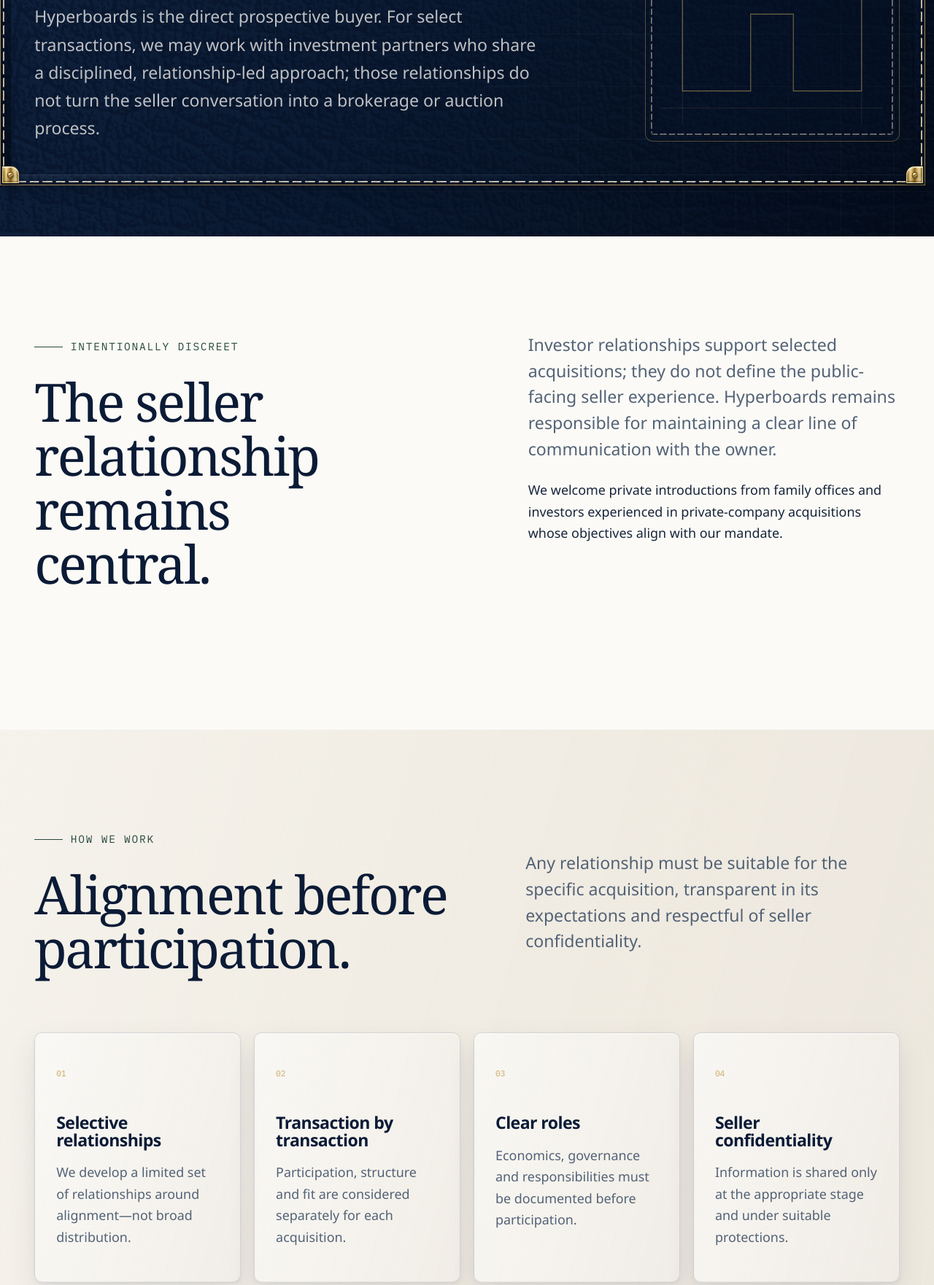
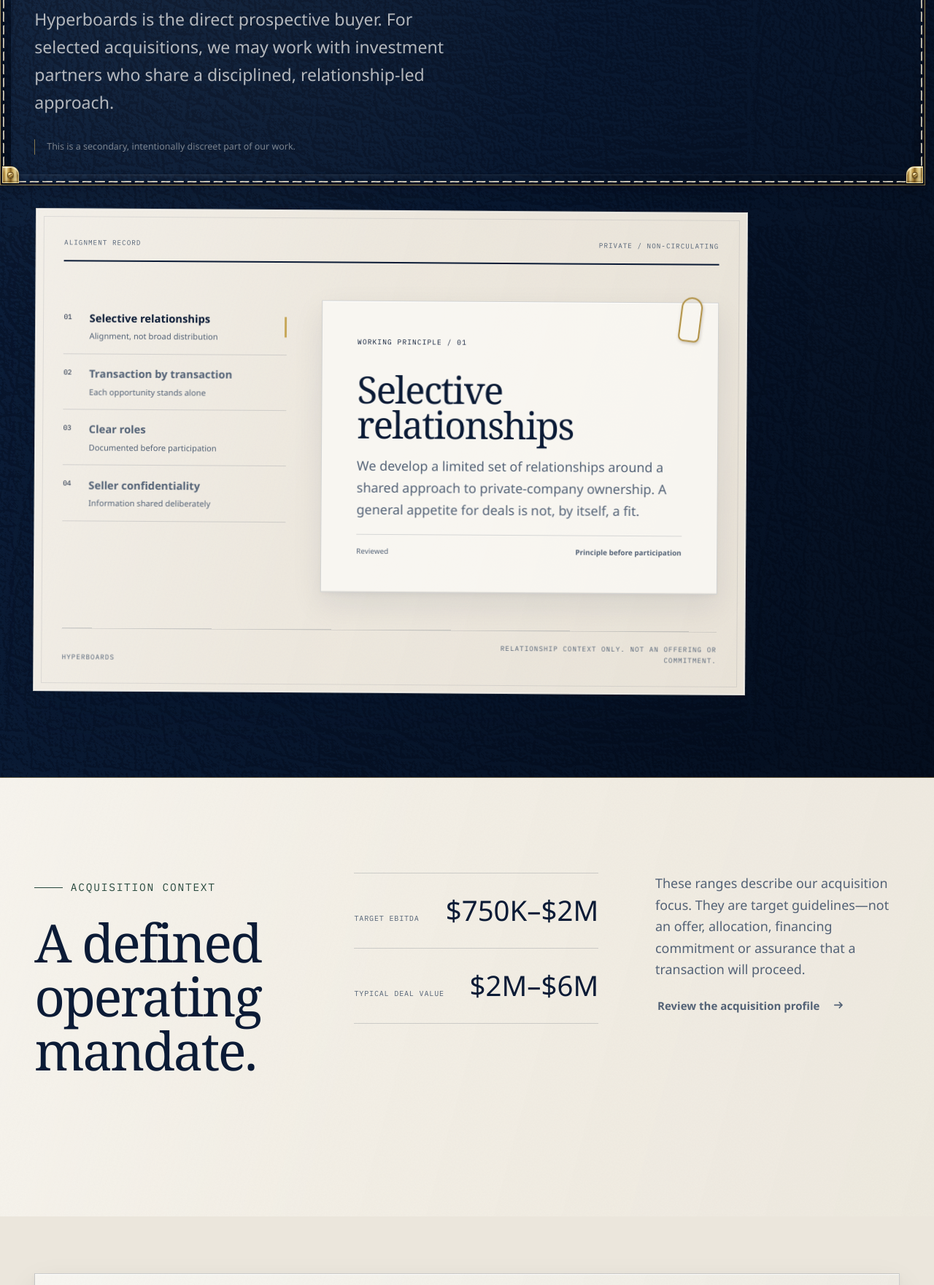
Before and after one commit to DM-ai-tools/Hyperboards, an Astro site: page /investor-relationships in a window 1280 px wide. Shown: the part 546-2307 px from the top of the page at 73% size. Built offline with nearby package versions, Linux system fonts and the light colour scheme; Astro itself is replaced by a stand-in of ours.

Commit message:
feat: create the investor Alignment Ledger

```diff
--- /dev/null
+++ b/src/components/folios/AlignmentLedger.astro
@@ -0,0 +1,333 @@
+---
+const principles = [
+  {
+    key: 'selective',
+    title: 'Selective relationships',
+    summary: 'Alignment, not broad distribution',
+    detail: 'We develop a limited set of relationships around a shared approach to private-company ownership. A general appetite for deals is not, by itself, a fit.',
+  },
+  {
+    key: 'transaction',
+    title: 'Transaction by transaction',
+    summary: 'Each opportunity stands alone',
+    detail: 'Participation, structure and suitability are considered separately for each acquisition. Prior discussion does not create an allocation or future commitment.',
+  },
+  {
+    key: 'roles',
+    title: 'Clear roles',
+    summary: 'Documented before participation',
+    detail: 'Economics, governance, responsibilities and decision rights must be understood and formally documented before any investment participation.',
+  },
+  {
+    key: 'confidentiality',
+    title: 'Seller confidentiality',
+    summary: 'Information shared deliberately',
+    detail: 'Seller information is shared only at an appropriate stage, with suitable protections and a defined reason for access. The owner relationship remains central.',
+  },
+] as const;
+---
+
+<div class="ledger" data-alignment-ledger data-active="selective">
+  <div class="ledger__masthead">
+    <span>Alignment record</span>
+    <span>Private / non-circulating</span>
+  </div>
+
+  <div class="ledger__body">
+    <div class="ledger__entries" role="tablist" aria-label="Investment relationship principles">
+      {principles.map((principle, index) => (
+        <div class="ledger__row" data-ledger-row style={`--entry:${index}`}>
+          <span class="ledger__number">0{index + 1}</span>
+          <button
+            type="button"
+            role="tab"
+            id={`ledger-tab-${principle.key}`}
+            aria-controls={`ledger-panel-${principle.key}`}
+            aria-selected={index === 0 ? 'true' : 'false'}
+            tabindex={index === 0 ? 0 : -1}
+            data-folio-option
+            data-value={principle.key}
+          >
+            <strong>{principle.title}</strong>
+            <small>{principle.summary}</small>
+          </button>
+        </div>
+      ))}
+    </div>
+
+    <div class="ledger__sheet">
+      <span class="ledger__clip" aria-hidden="true"></span>
+      {principles.map((principle, index) => (
+        <section
+          role="tabpanel"
+          id={`ledger-panel-${principle.key}`}
+          aria-labelledby={`ledger-tab-${principle.key}`}
+          data-folio-panel
+          data-value={principle.key}
+          hidden={index !== 0}
+        >
+          <p>Working principle / 0{index + 1}</p>
+          <h2>{principle.title}</h2>
+          <p>{principle.detail}</p>
+          <div class="ledger__notation"><span>Reviewed</span><strong>Principle before participation</strong></div>
+        </section>
+      ))}
+    </div>
+  </div>
+
+  <footer>
+    <span>Hyperboards</span>
+    <p>Relationship context only. Not an offering or commitment.</p>
+  </footer>
+</div>
+
+<script>
+  import { initSingleSelect } from '../../scripts/folio-controls';
+
+  document.querySelectorAll<HTMLElement>('[data-alignment-ledger]').forEach(initSingleSelect);
+</script>
+
+<style>
+  .ledger {
+    position: relative;
+    max-width: 61rem;
+    padding: clamp(1.25rem, 3vw, 2.5rem);
+    border: 1px solid rgba(11, 27, 54, 0.16);
+    background-color: #eee9df;
+    background-image: var(--texture-paper);
+    box-shadow:
+      0 2rem 5rem rgba(5, 16, 34, 0.25),
+      inset 0 0 0 1px rgba(255, 255, 255, 0.55);
+    color: var(--color-midnight);
+    transform: rotate(0.35deg);
+  }
+
+  .ledger::before {
+    position: absolute;
+    inset: 0.65rem;
+    border: 1px solid rgba(11, 27, 54, 0.09);
+    content: '';
+    pointer-events: none;
+  }
+
+  .ledger__masthead,
+  .ledger footer {
+    position: relative;
+    z-index: 1;
+    display: flex;
+    justify-content: space-between;
+    gap: 1rem;
+    color: var(--color-slate);
+    font-family: var(--font-mono);
+    font-size: 0.58rem;
+    letter-spacing: 0.11em;
+    text-transform: uppercase;
+  }
+
+  .ledger__masthead {
+    padding-bottom: 1rem;
+    border-bottom: 2px solid var(--color-midnight);
+  }
+
+  .ledger__body {
+    position: relative;
+    z-index: 1;
+    display: grid;
+    gap: clamp(1.5rem, 4vw, 3rem);
+    padding-block: clamp(1.6rem, 4vw, 3.2rem);
+  }
+
+  .ledger__entries {
+    min-width: 0;
+  }
+
+  .ledger__row {
+    display: grid;
+    grid-template-columns: 2.2rem 1fr;
+    border-bottom: 1px solid rgba(11, 27, 54, 0.13);
+    opacity: 0;
+    transform: translateY(0.75rem);
+    animation: ledger-entry 560ms cubic-bezier(0.16, 1, 0.3, 1) calc(var(--entry) * 85ms + 120ms) forwards;
+  }
+
+  .ledger__number {
+    padding-top: 1.05rem;
+    color: var(--color-brass-dark);
+    font-family: var(--font-mono);
+    font-size: 0.59rem;
+  }
+
+  .ledger__row button {
+    position: relative;
+    display: grid;
+    width: 100%;
+    min-height: 4.7rem;
+    gap: 0.25rem;
+    align-content: center;
+    padding: 0.85rem 1.7rem 0.85rem 0;
+    border: 0;
+    background: transparent;
+    color: var(--color-slate);
+    cursor: pointer;
+    text-align: left;
+  }
+
+  .ledger__row button::after {
+    position: absolute;
+    top: 50%;
+    right: 0;
+    width: 0.18rem;
+    height: 1.7rem;
+    background: var(--color-brass);
+    content: '';
+    opacity: 0;
+    transform: translateY(-50%) scaleY(0.35);
+    transition: opacity 220ms var(--ease-out), transform 220ms var(--ease-out);
+  }
+
+  .ledger__row button[aria-selected='true'] {
+    color: var(--color-midnight);
+  }
+
+  .ledger__row button[aria-selected='true']::after {
+    opacity: 1;
+    transform: translateY(-50%) scaleY(1);
+  }
+
+  .ledger__row strong {
+    font-family: var(--font-sans);
+    font-size: 0.92rem;
+  }
+
+  .ledger__row small {
+    color: var(--color-slate);
+    font-size: 0.7rem;
+  }
+
+  .ledger__sheet {
+    position: relative;
+    min-height: 25rem;
+    padding: clamp(1.5rem, 4vw, 3rem);
+    border: 1px solid rgba(11, 27, 54, 0.16);
+    background: rgba(251, 250, 246, 0.78);
+    box-shadow: var(--paper-tile-shadow);
+  }
+
+  .ledger__clip {
+    position: absolute;
+    top: -0.5rem;
+    right: 1.4rem;
+    width: 1.8rem;
+    height: 3.8rem;
+    border: 2px solid #ae8d3f;
+    border-radius: 1rem 1rem 0.5rem 0.5rem;
+    box-shadow: inset 1px 0 rgba(255, 247, 190, 0.45), 1px 2px 4px rgba(36, 24, 2, 0.22);
+    transform: rotate(7deg);
+  }
+
+  .ledger__sheet section > p:first-child {
+    color: var(--color-brass-dark);
+    font-family: var(--font-mono);
+    font-size: 0.6rem;
+    letter-spacing: 0.11em;
+    text-transform: uppercase;
+  }
+
+  .ledger__sheet h2 {
+    max-width: 10ch;
+    margin-block: 2rem 1.1rem;
+    font-size: clamp(2.4rem, 4vw, 4rem);
+    line-height: 0.94;
+  }
+
+  .ledger__sheet section > p:nth-child(3) {
+    color: var(--color-slate);
+    line-height: 1.68;
+  }
+
+  .ledger__notation {
+    position: absolute;
+    right: clamp(1.5rem, 4vw, 3rem);
+    bottom: clamp(1.5rem, 4vw, 3rem);
+    left: clamp(1.5rem, 4vw, 3rem);
+    display: flex;
+    justify-content: space-between;
+    gap: 1rem;
+    padding-top: 0.85rem;
+    border-top: 1px solid rgba(11, 27, 54, 0.14);
+    color: var(--color-slate);
+    font-size: 0.62rem;
+  }
+
+  .ledger footer {
+    align-items: end;
+    padding-top: 1rem;
+    border-top: 1px solid rgba(11, 27, 54, 0.16);
+  }
+
+  .ledger footer p {
+    max-width: 23rem;
+    margin: 0;
+    text-align: right;
+  }
+
+  @keyframes ledger-entry {
+    to { opacity: 1; transform: translateY(0); }
+  }
+
+  @media (min-width: 48rem) {
+    .ledger__body {
+      grid-template-columns: minmax(14rem, 0.72fr) minmax(19rem, 1.28fr);
+    }
+  }
+
+  @media (max-width: 47.99rem) {
+    .ledger {
+      transform: none;
+    }
+
+    .ledger__entries {
+      display: grid;
+      grid-template-columns: repeat(2, minmax(0, 1fr));
+    }
+
+    .ledger__row {
+      grid-template-columns: 1.7rem 1fr;
+    }
+
+    .ledger__sheet {
+      min-height: 24rem;
+    }
+  }
+
+  @media (max-width: 33rem) {
+    .ledger__entries {
+      grid-template-columns: 1fr;
+    }
+
+    .ledger__sheet {
+      min-height: 27rem;
+    }
+
+    .ledger__masthead span:last-child,
+    .ledger footer span {
+      display: none;
+    }
+
+    .ledger footer p {
+      text-align: left;
+    }
+  }
+
+  @media (prefers-reduced-motion: reduce) {
+    .ledger__row {
+      opacity: 1;
+      transform: none;
+      animation: none;
+    }
+
+    .ledger__row button::after {
+      transition: none;
+    }
+  }
+</style>
--- a/src/pages/investor-relationships.astro
+++ b/src/pages/investor-relationships.astro
@@ -1,16 +1,8 @@
 ---
 import BaseLayout from '../layouts/BaseLayout.astro';
-import PageHero from '../components/PageHero.astro';
-import SectionIntro from '../components/SectionIntro.astro';
 import ButtonLink from '../components/ButtonLink.astro';
-import CtaBand from '../components/CtaBand.astro';
-
-const workingPrinciples = [
-  ['Selective relationships', 'We develop a limited set of relationships around alignment—not broad distribution.'],
-  ['Transaction by transaction', 'Participation, structure and fit are considered separately for each acquisition.'],
-  ['Clear roles', 'Economics, governance and responsibilities must be documented before participation.'],
-  ['Seller confidentiality', 'Information is shared only at the appropriate stage and under suitable protections.'],
-];
+import FolioLabel from '../components/folios/FolioLabel.astro';
+import AlignmentLedger from '../components/folios/AlignmentLedger.astro';
 ---
 
 <BaseLayout
@@ -18,75 +10,43 @@
   description="Hyperboards selectively develops relationships with aligned investors for direct private-business acquisitions."
   noindex={true}
 >
-  <PageHero
-    eyebrow="Investor relationships"
-    title="Aligned capital for carefully selected acquisitions."
-    intro="Hyperboards is the direct prospective buyer. For select transactions, we may work with investment partners who share a disciplined, relationship-led approach; those relationships do not turn the seller conversation into a brokerage or auction process."
-    marker="IR"
-  />
+  <main class="alignment">
+    <section class="alignment__cover">
+      <div class="alignment__cover-grid container-wide">
+        <header>
+          <FolioLabel index="IR" label="Investor relationships" note="Private relationship context" />
+          <h1>Alignment before participation.</h1>
+          <p>
+            Hyperboards is the direct prospective buyer. For selected acquisitions, we may work with investment partners who share a disciplined, relationship-led approach.
+          </p>
+          <p class="alignment__quiet">This is a secondary, intentionally discreet part of our work.</p>
+        </header>
+        <AlignmentLedger />
+      </div>
+    </section>
 
-  <section class="position section">
-    <div class="position__grid container-wide">
-      <div data-reveal>
-        <p class="eyebrow">Intentionally discreet</p>
-        <h2>The seller relationship remains central.</h2>
+    <section class="alignment__context section section--paper">
+      <div class="alignment__context-grid container-wide">
+        <div>
+          <p class="eyebrow">Acquisition context</p>
+          <h2>A defined operating mandate.</h2>
         </div>
-      <div data-reveal>
-        <p class="lede">
-          Investor relationships support selected acquisitions; they do not define the public-facing seller experience. Hyperboards remains responsible for maintaining a clear line of communication with the owner.
+        <div class="alignment__ranges" aria-label="Acquisition range">
+          <div><span>Target EBITDA</span><strong>$750K–$2M</strong></div>
+          <div><span>Typical deal value</span><strong>$2M–$6M</strong></div>
+        </div>
+        <div class="alignment__copy">
+          <p>
+            These ranges describe our acquisition focus. They are target guidelines—not an offer, allocation, financing commitment or assurance that a transaction will proceed.
           </p>
-        <p>
-          We welcome private introductions from family offices and investors experienced in private-company acquisitions whose objectives align with our mandate.
-        </p>
+          <ButtonLink href="/what-we-acquire" variant="quiet">Review the acquisition profile</ButtonLink>
         </div>
       </div>
     </section>
 
-  <section class="working section section--paper">
-    <div class="container-wide">
-      <SectionIntro
-        eyebrow="How we work"
-        title="Alignment before participation."
-        intro="Any relationship must be suitable for the specific acquisition, transparent in its expectations and respectful of seller confidentiality."
-        align="split"
-      />
-      <div class="working__grid">
-        {workingPrinciples.map(([title, body], index) => (
-          <article data-reveal>
-            <span>0{index + 1}</span>
-            <h3>{title}</h3>
-            <p>{body}</p>
-          </article>
-        ))}
-      </div>
-    </div>
-  </section>
-
-  <section class="profile section section--navy">
-    <div class="profile__grid container-wide">
-      <div data-reveal>
-        <p class="eyebrow">Acquisition context</p>
-        <h2>A defined operating mandate.</h2>
-        <p>
-          Our acquisition focus centers on established businesses with approximately $750K–$2M in EBITDA and typical deal values of $2M–$6M. These are target guidelines, not an offer, allocation or assurance that a transaction will proceed.
-        </p>
-        <ButtonLink href="/what-we-acquire" variant="light">Review the acquisition profile</ButtonLink>
-      </div>
-      <aside data-reveal aria-label="Investor relationship principles">
-        <p>Relationships remain:</p>
-        <ul>
-          <li>Selective</li>
-          <li>Deal-specific</li>
-          <li>Confidential</li>
-          <li>Subject to documentation</li>
-        </ul>
-      </aside>
-    </div>
-  </section>
-
-  <section class="disclaimer section section--compact">
-    <div class="disclaimer__inner container" data-reveal>
-      <span aria-hidden="true">§</span>
+    <section class="alignment__notice section section--compact">
+      <div class="alignment__notice-card container">
+        <span class="alignment__notice-mark" aria-hidden="true">§</span>
         <div>
           <p class="eyebrow">Important notice</p>
           <h2>This page is not an investment offering.</h2>
@@ -97,172 +57,185 @@
       </div>
     </section>
 
-  <CtaBand
-    eyebrow="Private introductions"
-    title="Interested in beginning a relationship?"
-    body="Introduce your investment background and the types of private-company opportunities you consider."
-    href="/contact"
-    label="Introduce yourself"
-  />
+    <section class="alignment__introduction section section--navy">
+      <div class="alignment__introduction-grid container-wide">
+        <div>
+          <p class="eyebrow">Private introductions</p>
+          <h2>Begin with context, not a commitment.</h2>
+        </div>
+        <div>
+          <p>Introduce your investment background and the types of private-company opportunities you consider.</p>
+          <ButtonLink href="/contact" variant="light">Introduce yourself</ButtonLink>
+        </div>
+      </div>
+    </section>
+  </main>
 </BaseLayout>
 
 <style>
-  .position__grid,
-  .profile__grid {
+  .alignment__cover {
+    position: relative;
+    padding: clamp(5rem, 9vw, 9rem) 0;
+    overflow: hidden;
+    background-color: #081731;
+    background-image: var(--texture-leather);
+    background-blend-mode: screen, normal, soft-light;
+  }
+
+  .alignment__cover::after {
+    position: absolute;
+    inset: auto 0 0;
+    height: 1px;
+    background: rgba(199, 168, 91, 0.46);
+    content: '';
+  }
+
+  .alignment__cover-grid {
+    display: grid;
+    gap: clamp(3rem, 6vw, 7rem);
+    align-items: center;
+  }
+
+  .alignment__cover header {
+    min-width: 0;
+    color: rgba(251, 250, 246, 0.7);
+  }
+
+  .alignment h1 {
+    max-width: 10ch;
+    margin-block: 2.5rem 1.5rem;
+    color: var(--color-white);
+    font-size: clamp(3.2rem, 6.5vw, 7.3rem);
+    letter-spacing: -0.055em;
+    line-height: 0.91;
+  }
+
+  .alignment__cover header > p:not(.alignment__quiet) {
+    max-width: 38rem;
+    color: rgba(251, 250, 246, 0.7);
+    font-size: var(--step-1);
+    line-height: 1.65;
+  }
+
+  .alignment__quiet {
+    margin-top: 2rem;
+    padding-left: 1rem;
+    border-left: 1px solid rgba(199, 168, 91, 0.64);
+    color: rgba(251, 250, 246, 0.46);
+    font-size: 0.78rem;
+  }
+
+  .alignment__context-grid,
+  .alignment__introduction-grid {
     display: grid;
     gap: var(--space-xl);
+    align-items: start;
   }
 
-  .position h2,
-  .profile h2 {
-    max-width: 12ch;
+  .alignment__context h2,
+  .alignment__introduction h2 {
+    max-width: 11ch;
   }
 
-  .position__grid > div:last-child {
-    max-width: 44rem;
+  .alignment__ranges {
+    display: grid;
+    border-top: 1px solid rgba(11, 27, 54, 0.16);
   }
 
-  .working__grid {
+  .alignment__ranges > div {
     display: grid;
-    gap: var(--space-sm);
+    grid-template-columns: 1fr auto;
+    gap: 1rem;
+    align-items: baseline;
+    padding: 1.2rem 0;
+    border-bottom: 1px solid rgba(11, 27, 54, 0.16);
   }
 
-  .working article {
-    min-height: 16rem;
-    padding: var(--space-lg) var(--space-md);
-    border: 1px solid rgba(11, 27, 54, 0.14);
-    border-radius: var(--radius-md);
-    background-color: rgba(251, 250, 246, 0.68);
+  .alignment__ranges span {
+    color: var(--color-slate);
+    font-family: var(--font-mono);
+    font-size: 0.63rem;
+    letter-spacing: 0.08em;
+    text-transform: uppercase;
+  }
+
+  .alignment__ranges strong {
+    color: var(--color-midnight);
+    font-family: var(--font-serif);
+    font-size: clamp(1.6rem, 3vw, 2.8rem);
+    font-weight: 500;
+  }
+
+  .alignment__copy {
+    color: var(--color-slate);
+  }
+
+  .alignment__copy .button,
+  .alignment__introduction .button {
+    margin-top: 1.5rem;
+  }
+
+  .alignment__notice {
+    background: #ebe6dc;
+  }
+
+  .alignment__notice-card {
+    position: relative;
+    display: grid;
+    gap: 1.5rem;
+    padding: clamp(2rem, 5vw, 4rem);
+    border: 1px solid rgba(11, 27, 54, 0.18);
+    background-color: rgba(251, 250, 246, 0.62);
     background-image: var(--texture-paper);
     box-shadow: var(--paper-tile-shadow);
   }
 
-  .working article span {
-    display: block;
-    margin-bottom: var(--space-lg);
-    color: var(--color-brass);
-    font-family: var(--font-mono);
-    font-size: 0.7rem;
-  }
-
-  .working h3 {
-    margin-bottom: var(--space-sm);
-    font-family: var(--font-sans);
-    font-size: var(--step-1);
-    font-weight: 700;
-    letter-spacing: -0.025em;
-  }
-
-  .working article p {
-    color: var(--color-slate);
-  }
-
-  .profile__grid > div > p:not(.eyebrow) {
-    max-width: 42rem;
-  }
-
-  .profile .button {
-    margin-top: var(--space-md);
-  }
-
-  .profile aside {
-    position: relative;
-    align-self: start;
-    padding: var(--space-lg);
-    border: 1px solid rgba(199, 168, 91, 0.42);
-    border-radius: var(--radius-lg);
-    background-color: rgba(7, 20, 42, 0.34);
-    background-image: var(--texture-leather);
-    box-shadow: var(--deboss-shadow);
-  }
-
-  .profile aside > p {
-    color: rgba(251, 250, 246, 0.55);
-    font-family: var(--font-mono);
-    font-size: var(--step--1);
-    text-transform: uppercase;
-  }
-
-  .profile ul {
-    padding: 0;
-    margin: var(--space-md) 0 0;
-    list-style: none;
-  }
-
-  .profile li {
-    padding-block: var(--space-sm);
-    border-top: 1px solid var(--color-border-dark);
-    color: var(--color-white);
-    font-family: var(--font-display);
-    font-size: var(--step-2);
-    letter-spacing: -0.03em;
-  }
-
-  .disclaimer__inner {
-    display: grid;
-    gap: var(--space-lg);
-    align-items: start;
-  }
-
-  .disclaimer__inner > span {
-    color: var(--color-brass);
-    font-family: var(--font-display);
-    font-size: var(--step-5);
+  .alignment__notice-mark {
+    color: var(--color-brass-dark);
+    font-family: var(--font-serif);
+    font-size: 4.5rem;
     line-height: 0.8;
   }
 
-  .disclaimer h2 {
-    max-width: 16ch;
-    font-size: var(--step-3);
+  .alignment__notice h2 {
+    max-width: 17ch;
+    font-size: clamp(2.2rem, 4vw, 4rem);
   }
 
-  .disclaimer p:last-child {
+  .alignment__notice p:last-child {
     max-width: 52rem;
     color: var(--color-slate);
   }
 
-  @media (min-width: 42rem) {
-    .working__grid {
-      grid-template-columns: repeat(2, minmax(0, 1fr));
+  .alignment__introduction-grid > div:last-child {
+    max-width: 38rem;
   }
 
-    .working article:nth-child(odd) {
-      padding-right: var(--space-lg);
+  @media (min-width: 82rem) {
+    .alignment__cover-grid {
+      grid-template-columns: minmax(25rem, 0.7fr) minmax(46rem, 1.3fr);
+    }
   }
 
-    .working article:nth-child(even) {
-      padding-left: var(--space-lg);
+  @media (min-width: 64rem) {
+    .alignment__context-grid {
+      grid-template-columns: minmax(17rem, 0.7fr) minmax(20rem, 0.65fr) minmax(20rem, 0.65fr);
     }
 
-    .disclaimer__inner {
+    .alignment__introduction-grid {
+      grid-template-columns: minmax(0, 1fr) minmax(28rem, 0.7fr);
+    }
+  }
+
+  @media (min-width: 38rem) {
+    .alignment__notice-card {
       grid-template-columns: auto 1fr;
     }
   }
 
-  @media (min-width: 64rem) {
-    .position__grid,
-    .profile__grid {
-      grid-template-columns: minmax(0, 1fr) minmax(30rem, 0.85fr);
-    }
-
-    .working__grid {
-      grid-template-columns: repeat(4, minmax(0, 1fr));
-    }
-
-    .working article,
-    .working article:nth-child(odd),
-    .working article:nth-child(even) {
-      padding-inline: var(--space-md);
-      border: 1px solid rgba(11, 27, 54, 0.14);
-    }
-
-    .working article:first-child {
-      padding-left: var(--space-md);
-    }
-
-    .working article:last-child {
-      padding-right: 0;
-      padding-right: var(--space-md);
+  @media (max-width: 40rem) {
+    .alignment h1 {
+      font-size: clamp(3rem, 15vw, 4.9rem);
     }
   }
 </style>
```
Also changed, not shown: tests/functional-folios.test.mjs (+20 -0 lines). Lines whose indentation alone changed are shown as unchanged.
